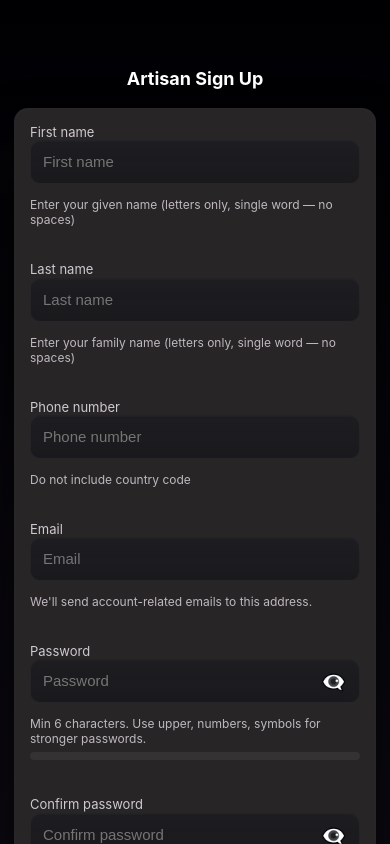
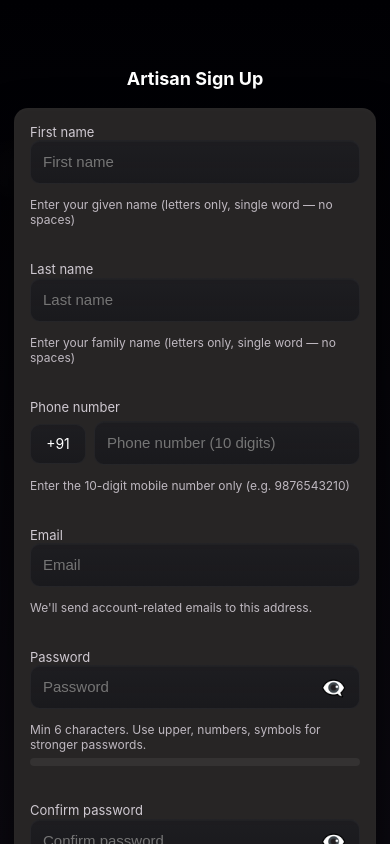
Before and after one commit to sameer021000/GoldArtisan, a React (Create React App) app in the folder frontend/: page /SignUpPath in a window 390 px wide. Built offline with nearby package versions, Linux system fonts and the light colour scheme.

Commit message:
Added +91 in phone number in SignUpScreen.jsx

```diff
--- a/frontend/src/SignUpFolder/SignUpScreen.jsx
+++ b/frontend/src/SignUpFolder/SignUpScreen.jsx
@@ -201,23 +201,47 @@ const SignUpScreen = () => {
         <div id="help_inputId2">Enter your family name (letters only, single word — no spaces)</div>
         <div id="err_inputId2" role="alert" aria-live="polite">{errors.lastName}</div>
 
-        {/* PHONE */}
+        {/* PHONE with fixed +91 prefix */}
         <label id="labelId3">
           Phone number
           <span id="icon_inputId3" aria-hidden="true">{!errors.phone && form.phone ? '✓' : (errors.phone ? '⚠' : '')}</span>
+
+          {/* wrapper to place prefix and input inline */}
+          <div style={{ display: 'flex', alignItems: 'center', gap: 8, marginTop: 6 }}>
+            <span
+              aria-hidden="true"
+              style={{
+                display: 'inline-flex',
+                alignItems: 'center',
+                justifyContent: 'center',
+                padding: '10px 12px',
+                borderRadius: 10,
+                background: 'linear-gradient(180deg, rgba(28,28,32,0.9), rgba(24,24,28,0.85))',
+                border: '1px solid rgba(255,255,255,0.04)',
+                color: '#fff',
+                fontSize: 14,
+                minWidth: 56,
+                boxSizing: 'border-box'
+              }}
+            >
+              +91
+            </span>
+
             <input
               id="inputId3"
               name="phone"
               value={form.phone}
               onChange={handleChange}
-            placeholder="Phone number"
+              placeholder="Phone number (10 digits)"
               inputMode="tel"
               minLength={10}
               maxLength={10}
+              style={{ flex: 1 }}
               {...getValidityAttrs('phone')}
             />
+          </div>
         </label>
-        <div id="help_inputId3">Do not include country code</div>
+        <div id="help_inputId3">Enter the 10-digit mobile number only (e.g. 9876543210)</div>
         <div id="err_inputId3" role="alert" aria-live="polite">{errors.phone}</div>
 
         {/* EMAIL */}
```
Lines whose indentation alone changed are shown as unchanged.
